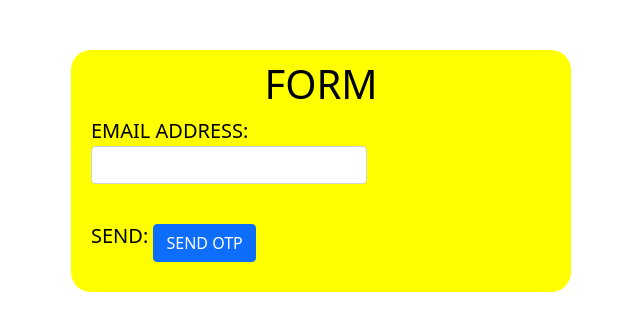
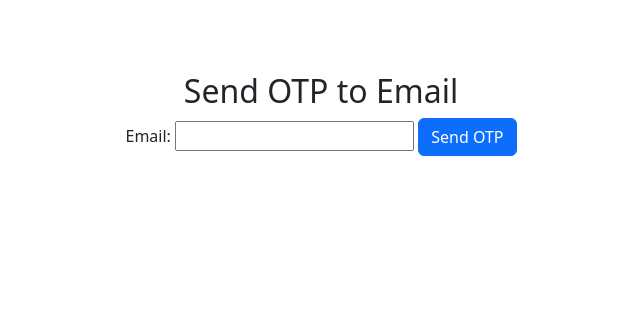
Before and after one commit to balaji2298-b/DJANGO_SEND_MAIL_OTP, a Django app: page / in a window 1280 px wide. Shown: the top 331 px of the page, without its empty margins (319-959 px from the left). Run offline with Django 3.2, Linux system fonts and the light colour scheme; some libraries are stand-ins or nearby versions.

Commit message:
Update index.html

```diff
--- a/test_project/myapp/templates/index.html
+++ b/test_project/myapp/templates/index.html
@@ -1,79 +1,55 @@
 <!DOCTYPE html>
-<html lang="en">
+<html>
 <head>
-    <meta charset="UTF-8">
-    <meta http-equiv="X-UA-Compatible" content="IE=edge">
-    <meta name="viewport" content="width=device-width, initial-scale=1.0">
-    <link rel="stylesheet" type="text/css" href="https://cdn.jsdelivr.net/npm/bootstrap@5.0.2/dist/css/bootstrap.min.css"/>
-    <script src="https://cdn.jsdelivr.net/npm/bootstrap@5.0.2/dist/js/bootstrap.bundle.min.js" integrity="sha384-MrcW6ZMFYlzcLA8Nl+NtUVF0sA7MsXsP1UyJoMp4YLEuNSfAP+JcXn/tWtIaxVXM" crossorigin="anonymous"></script>
-    <script src="https://ajax.googleapis.com/ajax/libs/jquery/1.5.1/jquery.min.js" type='text/javascript'></script>
-    <title>Mail</title>
+    <title>OTP Email Verification</title>
+    <link href="https://cdn.jsdelivr.net/npm/bootstrap@5.3.3/dist/css/bootstrap.min.css" rel="stylesheet" integrity="sha384-QWTKZyjpPEjISv5WaRU9OFeRpok6YctnYmDr5pNlyT2bRjXh0JMhjY6hW+ALEwIH" crossorigin="anonymous">
+    <script src="https://cdn.jsdelivr.net/npm/jquery@3.6.0/dist/jquery.min.js"></script>
+    <script src="https://code.jquery.com/jquery-3.6.0.min.js"></script>
 </head>
-<style>
-    form{
-        width:500px;
-        margin:50px auto;
-        padding:10px 20px 30px;
-        background-color:yellow;
-        color:black;
-        font-size:20px;
-        border-radius:20px;
-    }
-    input input{
-        width:200%;
-        font-size:2.2em;
-        border:1px solid#006D77;
-        border-radius:10px;
-        padding:10px 20px;
-        box-sizing:border-box;
-        margin:15px 0px 15px;
-    }
-    input:focus{
-        background-color:whitesmoke;
-    }
-    button{
-    background-color:blue;
-    font-size:20px;
-    color:white;
-    margin-top:10px;
-    padding:10px 10px;
-    border-radius:8px;
-    border:1px solid #006D77;
-    box-shadow:2px;
-   }
-  h1{
-    text-align: center;
-  }
-</style>
 <body>
-    <form>
-        <h1>FORM</h1>
-        <div id="email_div" >
-            <label>EMAIL ADDRESS:</label>
-            <input type="text"  class="form-control" id="email" style="width:60%;">
-            <br>
-            <label>SEND:</label>
-            <button  onclick="ajax_send_otp()" class="btn btn-primary" style="float:center;">SEND OTP</button>
-        </div>
-    </form>
+    <center>
+        <br>
+        <br>
+        <br>
+        <h2>Send OTP to Email</h2>
+        <form id="otp_form">
+            <div id="email_div">
+                <label>Email:</label>
+                <input type="email" id="email" required>
+                <button type="button" class='btn btn-primary'onclick="sendOTP()">Send OTP</button>
+            </div>
+
+            <div id="otp_div" style="display:none;">
+                <label>Enter OTP:</label>
+                <input type="text" id="otp_input" required>
+                <button class='btn btn-primary' type="button" onclick="verifyOTP()">Verify OTP</button>
+            </div>
+
+            <p id="status_message"></p>
+        </form>
+   </center>
+    <script>
+        function sendOTP() {
+            let email = document.getElementById("email").value;
+            $.post("/send_otp", {
+                email: email,
+                csrfmiddlewaretoken: '{{ csrf_token }}'
+            }, function(data) {
+                document.getElementById("email_div").style.display = 'none';
+                document.getElementById("otp_div").style.display = 'block';
+                document.getElementById("status_message").innerText = data;
+            });
+        }
+
+        function verifyOTP() {
+            let otp = document.getElementById("otp_input").value;
+            $.post("/verify_otp", {
+                otp: otp,
+                csrfmiddlewaretoken: '{{ csrf_token }}'
+            }, function(data) {
+                document.getElementById("status_message").innerText = data;
+            });
+        }
+    </script>
 </body>
-<script>
-    var otp_from_back="";
-    function ajax_send_otp(){
-       document.getElementById("email_div").style.display='none';
-       email = document.getElementById("email");
-     $.post("/send_otp",
-         {
-             "email":email.value,
-             "csrfmiddlewaretoken":"{{csrf_token}}"
-         },
-         function(data, status){
-             if(status=="success"){
-                 otp_from_back = data;
-                 document.getElementById("otp_div").style.display='block';
-                 }
-    }
-    );
-    }
-    </script>
 </html>
```
